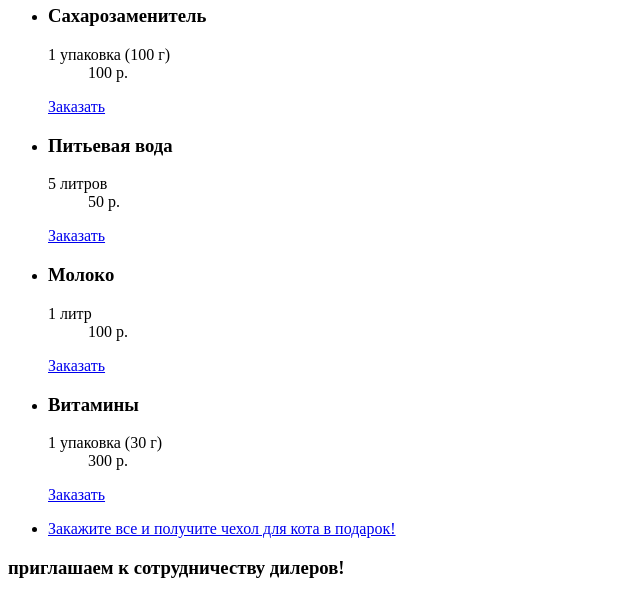
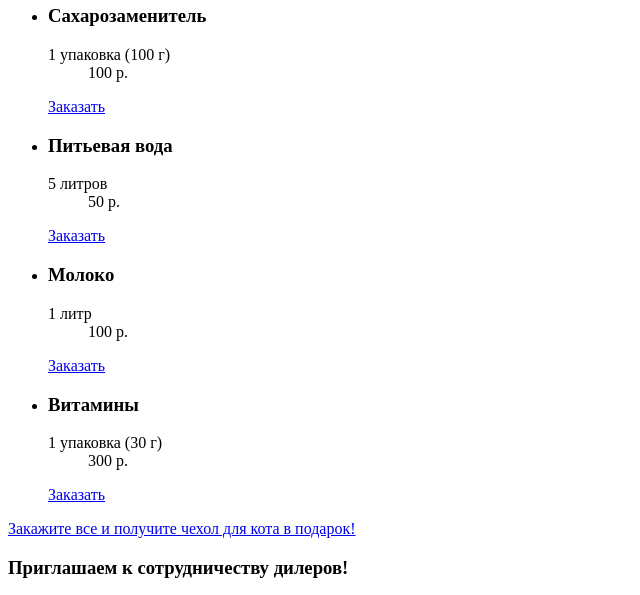
Before and after one commit to darvetra/1327065-cat-energy-19, a website: page source/catalog.html in a window 1280 px wide. Shown: the part 2841-3436 px from the top of the page, without its empty margins (0-640 px from the left). Drawn offline with Linux system fonts and the light colour scheme.

Commit message:
внес незначительные правки

```diff
--- a/source/catalog.html
+++ b/source/catalog.html
@@ -188,28 +188,26 @@
         </li>
       </ul>
 
-      <ul href="#" class="page__gift gift">
-        <li class="gift__item">
-          <a href="#">
-            Закажите все
-            и получите чехол для кота в подарок!
-          </a>
-        </li>
-      </ul>
+      <div class="page__gift gift">
+        <a href="#"  class="gift__link">
+          Закажите все
+          и получите чехол для кота в подарок!
+        </a>
+      </div>
     </main>
 
 
     <footer class="footer">
       <div class="footer__contacts">
         <h3 class="footer__dealers">
-          приглашаем
+          Приглашаем
           к сотрудничеству
           дилеров!
         </h3>
-        <div class="address">
+        <p class="address">
           ул. Большая Конюшенная, д. 19/8
           Санкт-Петербург
-        </div>
+        </p>
       </div>
       <div class="footer__map"></div>
       <a href="index.html" class="footer__logo">
```
Also changed, not shown: source/form.html (+3 -3 lines), source/index.html (+3 -3 lines).
